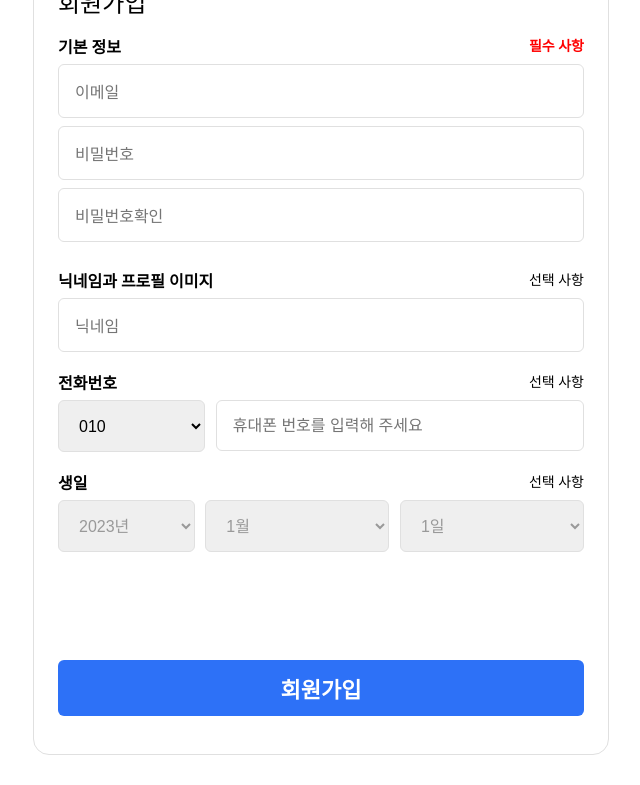
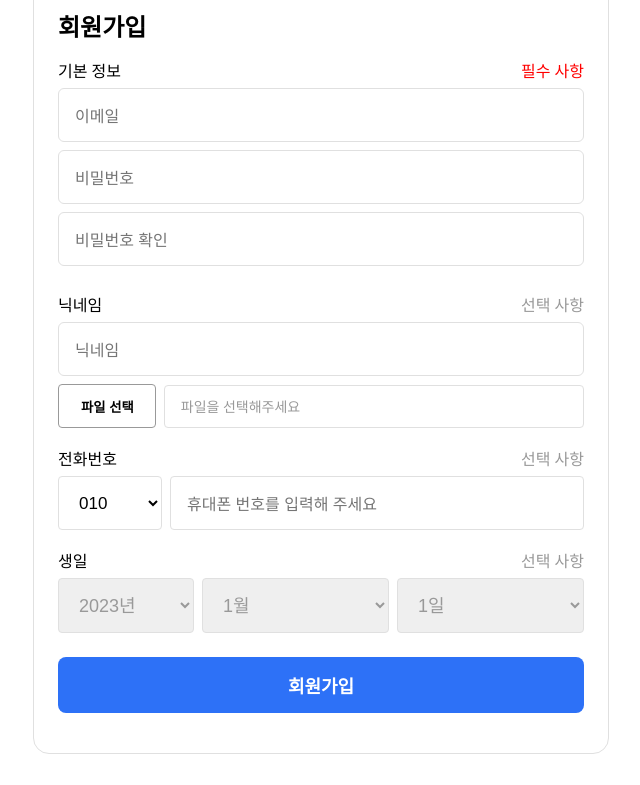
Before and after one commit to wecode-bootcamp-korea/49-1st-Team2-frontend, a React app: page /signup in a window 1280 px wide. Shown: the part 119-904 px from the top of the page, without its empty margins (319-959 px from the left). Built offline with nearby package versions, Linux system fonts and the light colour scheme.

Commit message:
login, signup UI 구현 완료

```diff
--- a/src/pages/Login/Login.js
+++ b/src/pages/Login/Login.js
@@ -77,7 +77,7 @@ const Login = () => {
         <div className="btnWrap">
           <input
             type="button"
-            className="fillBtn btn "
+            className="fillBtn btn"
             disabled={!isTurnOn}
             value="로그인"
             onClick={req}
--- a/src/pages/SignUp/SignUp.js
+++ b/src/pages/SignUp/SignUp.js
@@ -80,94 +80,90 @@ const SignUp = () => {
       </header>
       <section className="putInfo">
         <h1>회원가입</h1>
-        <ul className="put">
-          <li className="baseInfo">
-            <ul required className="normalInfo">
+        <div className="put">
+          <div className="baseInfo">
             <label htmlFor="userEmail">
               기본 정보 <span className="redText">필수 사항</span>
             </label>
-              <li>
+            <div className="normalInfo" required>
+              <div className="infoWrap">
                 <input type="email" id="userEmail" placeholder="이메일" />
-              </li>
-              <li>
+              </div>
+              <div className="infoWrap">
                 <input type="password" id="userPw" placeholder="비밀번호" />
-              </li>
-              <li>
+              </div>
+              <div className="infoWrap">
                 <input
                   type="password"
                   id="userPwCheck"
-                  placeholder="비밀번호확인"
+                  placeholder="비밀번호 확인"
                 />
-              </li>
-            </ul>
-          </li>
-          <li className="nickname">
-            <ul>
+              </div>
+            </div>
+          </div>
+          <div className="nicknamewrap">
             <label htmlFor="userName">
-                닉네임과 프로필 이미지{" "}
-                <span className="subText">선택 사항</span>
+              닉네임<span className="subText">선택 사항</span>
             </label>
-              <li>
+            <div className="nickname">
+              <div className="inputWrap">
                 <input
                   type="name"
                   id="userName"
                   placeholder="닉네임"
                   autoComplete="off"
                 />
-              </li>
-            </ul>
-          </li>
-          <li className="telephone">
-            <ul className="telUser">
+              </div>
+              <div className="fileSelect">
+                <input type="button" value="파일 선택"></input>
+                <div> 파일을 선택해주세요 </div>
+              </div>
+            </div>
+          </div>
+          <div className="telephone">
             <label htmlFor="userPhone">
               전화번호 <span className="subText">선택 사항</span>
             </label>
-              <div>
-                <ul>
-                  <li className="phoneWrap">
+            <div className="telUser">
               <select id="userPhone" defaultValue="num1">
                 <option value="num1">010</option>
                 <option value="num2">011</option>
                 <option value="num3">016</option>
                 <option value="num4">018</option>
               </select>
-                  </li>
-                  <li className="telWrap">
               <input
                 type="tel"
                 id="userTel"
                 placeholder="휴대폰 번호를 입력해 주세요"
               />
-                  </li>
-                </ul>
             </div>
-            </ul>
-          </li>
-          <li className="birthday">
-            <ul>
+          </div>
+          <div className="birthday">
             <label htmlFor="birthYear">
               생일 <span className="subText">선택 사항</span>
             </label>
-              <li>
-                <ul className="birthSelect">
-                  <li className="year">
+            <div className="birthSelcet">
+              <div className="year">
                 <Year />
-                  </li>
-                  <li className="month">
+              </div>
+              <div className="month">
                 <Month />
-                  </li>
-                  <li className="day">
+              </div>
+              <div className="day">
                 <Day />
-                  </li>
-                </ul>
-              </li>
-            </ul>
-          </li>
-        </ul>
+              </div>
+            </div>
+          </div>
+        </div>
       </section>
-      <footer>
-        <input type="button" className="btn" value="회원가입" onClick={req} />
-      </footer>
+      <section className="buttonWrap">
+        <input
+          type="button"
+          className="fillBtn btn"
+          value="회원가입"
+          onClick={req}
+        />
+      </section>
     </div>
   );
 };
--- a/src/pages/SignUp/SignUp.scss
+++ b/src/pages/SignUp/SignUp.scss
@@ -1,9 +1,14 @@
+@import "../../styles/common.scss";
 .signUp {
   width: 576px;
-  height: 844px;
+  height: 100%px;
   border-radius: 16px;
   margin: 30px auto;
   border: 1px solid #e0e0e0;
+  padding-bottom: 40px;
+  @include center;
+  flex-direction: column;
+  gap: 24px;
 
   ul {
     list-style: none;
@@ -15,163 +20,234 @@
     font-size: 20px;
     display: flex;
     align-items: center;
-    margin-bottom: 24px;
+    margin: 24px 0 0 0;
     font-weight: bold;
+    padding: 8px 0 8px 16px;
 
     img {
       width: 40px;
       height: 40px;
-      margin-right: 4px;
-      margin-top: 6px;
+      margin-top: 2px;
     }
   }
 
   .putInfo {
     width: 100%;
-    height: 644px;
     padding: 0 24px;
-    margin-bottom: 24px;
 
     h1 {
       font-size: 24px;
+      font-weight: bold;
     }
 
     .put {
-      > li {
-        padding-top: 24px;
+      @include center;
+      gap: 24px;
+      flex-direction: column;
+      align-self: stretch;
+      margin-top: 24px;
 
-        label {
-          font-weight: bold;
+      .baseInfo {
+        width: 100%;
+
+        > label {
+          width: 100%;
+          position: relative;
           display: block;
-          margin-bottom: 8px;
-          position: relative;
+
+          > .redText {
+            position: absolute;
+            right: 0;
+          }
         }
 
-        input,
-        select {
-          border-radius: 6px;
-          border: 1px solid #e0e0e0;
-          font-size: 16px;
-        }
+        .normalInfo {
+          @include center;
+          flex-direction: column;
+          width: 100%;
+          gap: 8px;
+          margin-top: 8px;
 
-        .normalInfo li input {
-          width: 100%;
-          padding: 19px 0 15px 16px;
-          margin-bottom: 8px;
-        }
+          .infoWrap {
+            width: 100%;
 
-        #userName {
-          width: 100%;
-          padding: 19px 0 15px 16px;
-        }
-
-        .telUser {
-          div ul {
-            display: flex;
-
-            .phoneWrap {
-              width: 28%;
-              height: 100%;
-              font-size: 17px;
-              color: #999;
-              margin-right: 2%;
-
-              #userPhone {
-                width: 100%;
-                padding: 16px 0 15px 16px;
-              }
-            }
-          }
-
-          .telWrap {
-            width: 70%;
-
-            #userTel {
+            > input {
               width: 100%;
-              padding: 16px 0 15px 16px;
+              padding: 19px 0 15px 16px;
+              border-radius: 6px;
+              border: 1px solid #e0e0e0;
+              font-size: 16px;
             }
           }
         }
       }
 
-      .birthday {
-        ul .birthSelect {
+      .nicknamewrap {
+        width: 100%;
+        @include center;
+        flex-direction: column;
+        margin-top: 8px;
+
+        > label {
           width: 100%;
-          display: flex;
+        }
 
-          li {
-            margin-right: 2%;
+        .nickname {
+          @include center;
+          flex-direction: column;
+          gap: 8px;
+          margin-top: 8px;
+          width: 100%;
+
+          > label {
+            margin-top: 8px;
+            margin-bottom: 0;
           }
 
-          li:last-child {
-            margin-right: 0;
-          }
+          .inputWrap {
+            width: 100%;
 
-          .year {
-            width: 26%;
-
-            #birthYear {
+            > input {
               width: 100%;
-              padding: 16px 0px 15px 16px;
+              padding: 19px 0 15px 16px;
+              border-radius: 6px;
+              border: 1px solid #e0e0e0;
               font-size: 16px;
-              color: #999;
             }
           }
 
-          .month {
-            width: 35%;
+          .fileSelect {
+            @include center;
+            width: 100%;
+            height: 100%;
 
-            #birthMonth {
+            > input {
+              padding: 12px 21px 11px 22px;
+              border-radius: 4px;
+              border: 1px solid #999;
+              background-color: #fff;
+              font-weight: bold;
+            }
+
+            div {
               width: 100%;
-              padding: 16px 0px 15px 16px;
-              font-size: 16px;
-              color: #999;
-            }
-          }
-
-          .day {
-            width: 35%;
-
-            #birthDay {
-              width: 100%;
-              padding: 16px 0px 15px 16px;
-              font-size: 16px;
+              padding: 8px 0 8px 16px;
+              border-radius: 4px;
+              border: 1px solid #e0e0e0;
+              height: 43px;
+              margin-left: 8px;
+              line-height: 27px;
+              font-size: 14px;
               color: #999;
             }
           }
         }
       }
 
-      .redText {
-        position: absolute;
-        right: 0;
-        color: red;
-        font-size: 14px;
+      .telephone {
+        @include center;
+        flex-direction: column;
+        width: 100%;
+        height: 100%;
+
+        > label {
+          width: 100%;
+        }
+
+        .telUser {
+          @include center;
+          width: 100%;
+          margin-top: 8px;
+
+          > select {
+            padding: 16px 37px 15px 16px;
+            font-size: 17px;
+            @include center;
+            border-radius: 4px;
+            border: 1px solid #e0e0e0;
+            background-color: #fff;
+          }
+
+          > input {
+            width: 100%;
+            padding: 19px 0 15px 16px;
+            margin-left: 8px;
+            border-radius: 4px;
+            border: 1px solid #e0e0e0;
+            background-color: #fff;
+            font-size: 16px;
+          }
+        }
       }
 
-      .subText {
-        position: absolute;
-        right: 0;
-        font-weight: normal;
-        font-size: 14px;
+      .birthday {
+        @include center;
+        flex-direction: column;
+
+        > label {
+          width: 100%;
+        }
+
+        > div {
+          @include center;
+          gap: 8px;
+
+          select {
+            width: 100%;
+            padding: 16px 0 15px 16px;
+            font-size: 18px;
+            color: #999;
+            border-radius: 4px;
+            border: 1px solid #e0e0e0;
+            margin-top: 8px;
+          }
+          .month,
+          .day {
+            > select {
+              padding-right: 112px;
+            }
+          }
+          .year {
+            > select {
+              padding-right: 41px;
+            }
+          }
+        }
+      }
+
+      label {
+        // margin-bottom: 8px;
+        position: relative;
+        > span {
+          position: absolute;
+          right: 0;
+          color: #999;
+        }
+        .redText {
+          color: red;
+        }
       }
     }
   }
-
-  footer {
+  .buttonWrap {
     width: 100%;
-    height: 96px;
-    padding: 0 24px 40px 24px;
+    padding: 0 24px;
 
     .btn {
       width: 100%;
-      height: 100%;
-      background-color: #2d71f7;
-      border-radius: 6px;
-      border: none;
-      color: #fff;
-      font-size: 22px;
       font-weight: bold;
+      font-size: 18px;
     }
+
+    // .btn {
+    //   width: 100%;
+    //   height: 100%;
+    //   background-color: #2d71f7;
+    //   border-radius: 6px;
+    //   border: none;
+    //   color: #fff;
+    //   font-size: 22px;
+    //   font-weight: bold;
+    // }
   }
 }
--- a/src/styles/common.scss
+++ b/src/styles/common.scss
@@ -48,7 +48,7 @@
   cursor: pointer;
   border: none;
   height: 56px;
-  width: 120px;
+  width: 100%;
 
   &:hover,
   &:active {
@@ -68,7 +68,7 @@
   border: 1px solid #2d71f7;
   height: 56px;
   width: 120px;
-  border-radius: 8px;
+  border-radius: 6px;
 
   &:hover,
   &:active {
@@ -93,3 +93,9 @@
     color: inherit;
   }
 }
+
+@mixin center {
+  display: flex;
+  justify-content: center;
+  align-items: center;
+}
```
Also changed, not shown: src/pages/Login/Login.scss (+6 -19 lines), public/images/Select_arrow.svg (added). Lines whose indentation alone changed are shown as unchanged.
